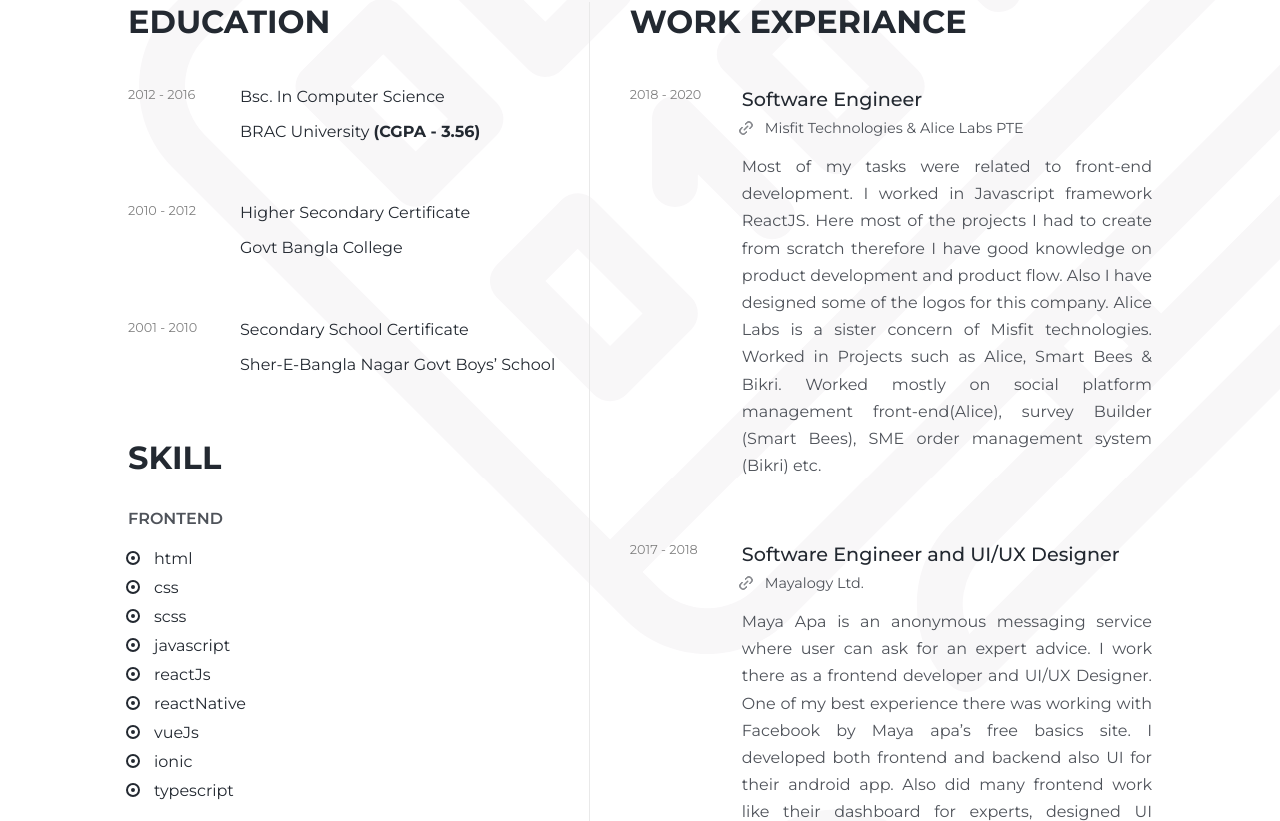
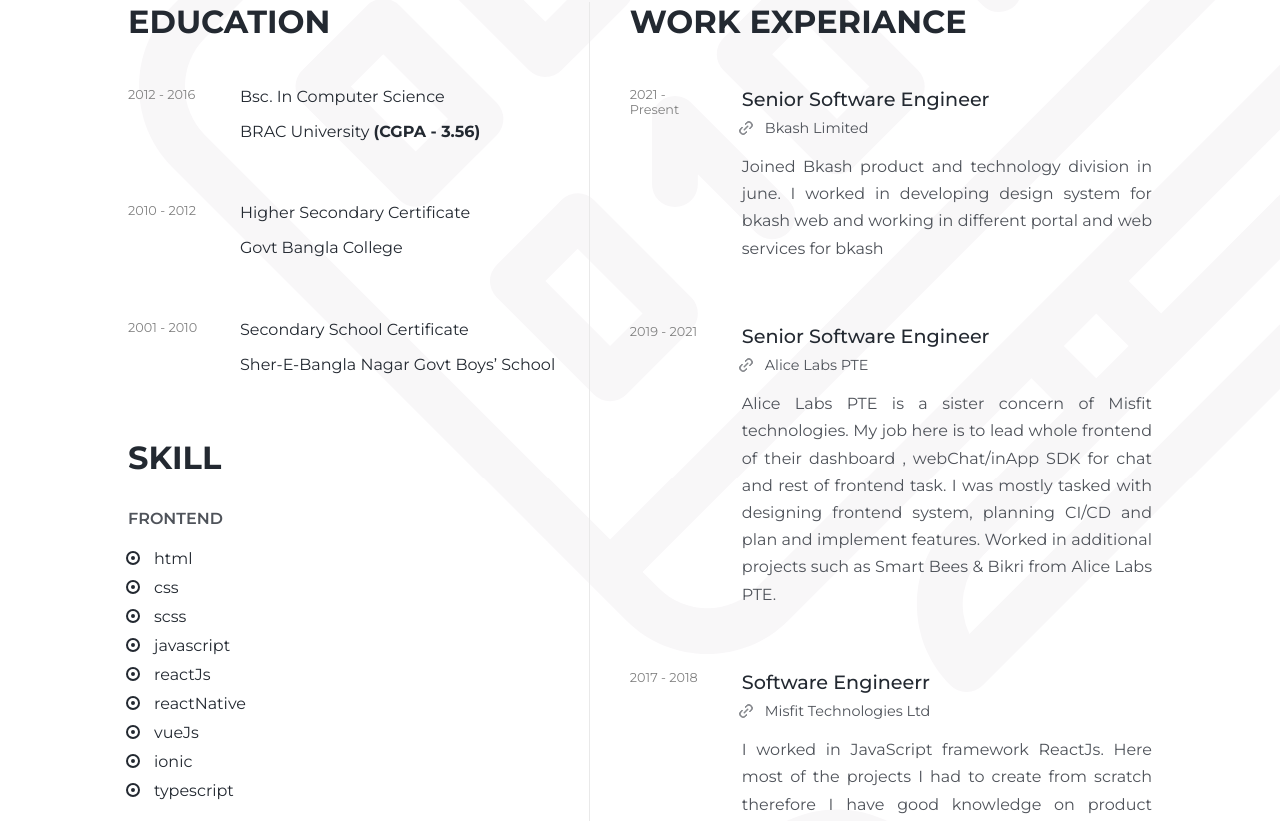
Before and after one commit to sazzadsazib/cv-online, a Vue app: page / in a window 1280 px wide. Shown: the part 659-1480 px from the top of the page. Built offline with nearby package versions, Linux system fonts and the light colour scheme.

Commit message:
Update cvdata.js

```diff
--- a/src/cvdata.js
+++ b/src/cvdata.js
@@ -58,24 +58,43 @@ module.exports = {
     experiance: [
         {
             id: 1,
-            year: "2018 - 2020",
-            designation: 'Software Engineer',
-            companyname: 'Misfit Technologies & Alice Labs PTE',
+            year: "2021 - Present",
+            designation: 'Senior Software Engineer',
+            companyname: 'Bkash Limited',
+            link: 'https://bkash.com',
+            description:
+                'Joined Bkash product and technology division in june. I worked in developing design system for bkash web and working in different portal and web services for bkash',
+        },
+          {
+            id: 2,
+            year: "2019 - 2021",
+            designation: 'Senior Software Engineer',
+            companyname: 'Alice Labs PTE',
+            link: 'https://myalice.ai',
+            description:
+                'Alice Labs PTE is a sister concern of Misfit technologies. My job here is to lead whole frontend of their dashboard , webChat/inApp SDK for chat and rest of frontend task. I was mostly tasked with designing frontend system, planning CI/CD and plan and implement features. Worked in additional projects such as Smart Bees & Bikri from Alice Labs PTE.',
+        },
+           {
+            id: 3,
+            year: "2017 - 2018",
+            designation: 'Software Engineerr',
+            companyname: 'Misfit Technologies Ltd',
             link: 'https://misfit.tech',
             description:
-                'Most of my tasks were related to front-end development. I worked in Javascript framework ReactJS. Here most of the projects I had to create from scratch therefore I have good knowledge on product development and product flow. Also I have designed some of the logos for this company. Alice Labs is a sister concern of Misfit technologies. Worked in Projects such as Alice, Smart Bees & Bikri.  Worked mostly on social platform management front-end(Alice), survey Builder (Smart Bees), SME order management system (Bikri) etc. ',
+                'I worked in JavaScript framework ReactJs. Here most of the projects I had to create from scratch therefore I have good knowledge on product development and product flow. Also I have designed some of the logos for this company.',
         },
         {
-            id: 2,
-            year: "2017 - 2018",
+            id: 3,
+            year: "2017 - 2017",
             designation: 'Software Engineer and UI/UX Designer',
             companyname: 'Mayalogy Ltd.',
             link: 'https://www.maya.com.bd',
             description:
-                'Maya Apa is an anonymous messaging service where user can ask for an expert advice. I work there as a                frontend developer and UI/UX Designer. One of my best experience there was working with Facebook by Maya apa’s free basics site. I developed both frontend and backend also UI for their android app. Also did many frontend work like their dashboard for experts, designed UI &implemented their PWA using ReactJS.',
+                'Maya Apa is an anonymous messaging service where user can ask for an expert advice. I work there as a frontend developer and UI/UX Designer. One of my best experience there was working with Facebook by Maya apa’s free basics site. I developed both frontend and backend also UI for their android app. Also did many frontend work like their dashboard for experts, designed UI &implemented their PWA using ReactJS.',
         },
+
         {
-            id: 3,
+            id: 4,
             year: "2014 - 2017",
             designation: 'Freelancer',
             companyname: 'Designer and Web Developer',
```
